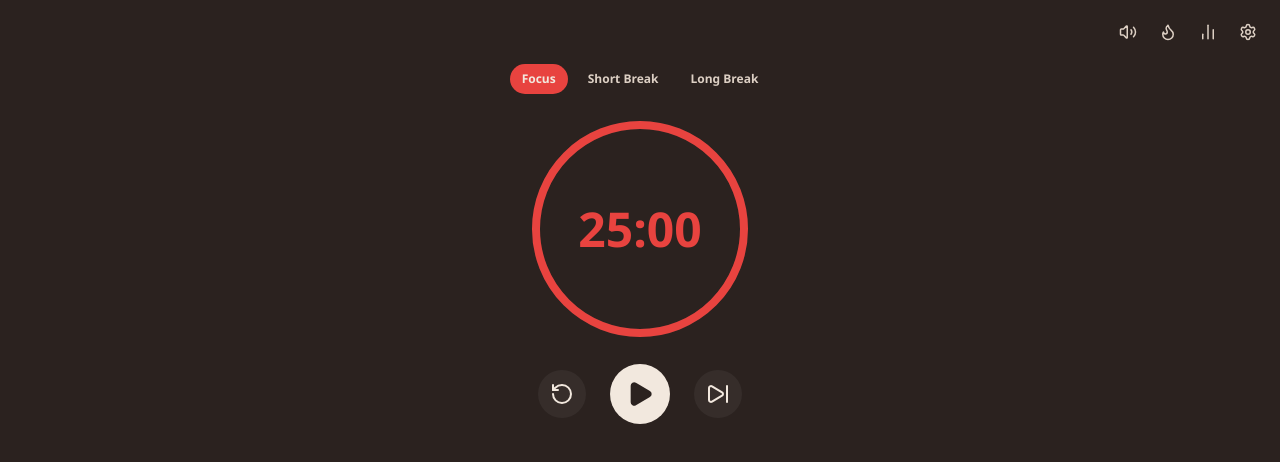
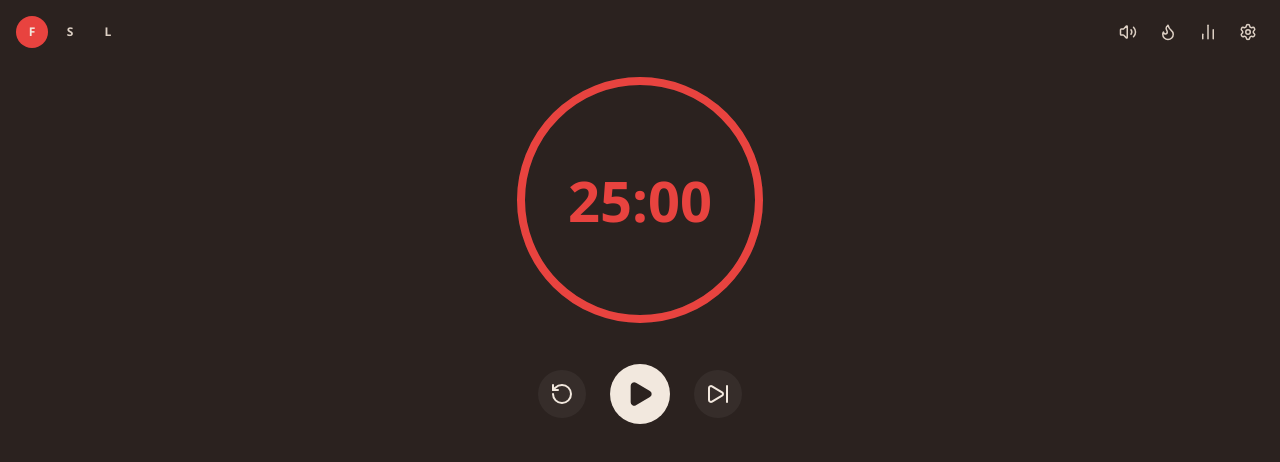
Before and after one commit to perpetuooo/pomodori, a React (Vite) app: page / in a window 1280 px wide. Shown: the top 462 px of the page. Built offline with nearby package versions, Linux system fonts and the light colour scheme; a web font is replaced by a local one.

Commit message:
feat: estilização nos botões do popup principal feat: redimensionamento dinâmico do timer

```diff
--- a/package.json
+++ b/package.json
@@ -15,6 +15,7 @@
     "@radix-ui/react-slot": "^1.2.4",
     "@radix-ui/react-switch": "^1.2.6",
     "@radix-ui/react-tabs": "^1.1.13",
+    "@radix-ui/react-tooltip": "^1.2.8",
     "class-variance-authority": "^0.7.1",
     "clsx": "^2.1.1",
     "dexie": "^4.4.2",
--- a/src/App.tsx
+++ b/src/App.tsx
@@ -1,4 +1,4 @@
-import { useState } from "react";
+import { useState, useEffect } from "react";
 import { formatClock } from "./lib/timer";
 import { useTimer } from "./hooks/useTimer";
 import { StatsView } from "./components/StatsView";
@@ -15,41 +15,58 @@ import {
   CheckCircle,
 } from "lucide-react";
 import { motion } from "framer-motion";
+import { Tooltip, TooltipTrigger, TooltipContent, TooltipProvider } from "./components/ui/tooltip";
 
-function ProgressRing({ percentage, color, isOvertime }: { percentage: number, color: string, isOvertime: boolean }) {
-  const radius = 120;
+const DRAWER_EXPANDED_RADIUS = 155;
+const DRAWER_COLLAPSED_RADIUS = 135;
+
+function ProgressRing({ percentage, color, isOvertime, expanded }: { percentage: number, color: string, isOvertime: boolean, expanded?: boolean }) {
+  const targetRadius = expanded ? DRAWER_EXPANDED_RADIUS : DRAWER_COLLAPSED_RADIUS;
   const stroke = 8;
-  const normalizedRadius = radius - stroke * 2;
+  const normalizedRadius = targetRadius - stroke * 2;
   const circumference = normalizedRadius * 2 * Math.PI;
   const displayPercentage = isOvertime ? 100 : Math.max(0, Math.min(100, percentage));
   const strokeDashoffset = circumference - (displayPercentage / 100) * circumference;
 
   return (
-    <svg height={radius * 2} width={radius * 2} className="progress-ring">
-      <circle
+    <motion.svg
+      animate={{ height: targetRadius * 2, width: targetRadius * 2 }}
+      transition={{ duration: 0.3, ease: "easeInOut" }}
+      className="progress-ring"
+    >
+      <motion.circle
         stroke="rgba(255,255,255,0.05)"
         fill="transparent"
         strokeWidth={stroke}
-        r={normalizedRadius}
-        cx={radius}
-        cy={radius}
+        animate={{
+          r: normalizedRadius,
+          cx: targetRadius,
+          cy: targetRadius,
+        }}
+        transition={{ duration: 0.3, ease: "easeInOut" }}
       />
       <motion.circle
         fill="transparent"
         strokeWidth={stroke}
         strokeLinecap="round"
-        r={normalizedRadius}
-        cx={radius}
-        cy={radius}
         animate={{
+          r: normalizedRadius,
+          cx: targetRadius,
+          cy: targetRadius,
           strokeDashoffset,
           stroke: isOvertime ? "var(--overtime-color)" : color,
         }}
-        initial={{ strokeDashoffset: circumference, stroke: color }}
-        transition={{ duration: 0.5, ease: "easeInOut" }}
+        initial={{
+          r: DRAWER_COLLAPSED_RADIUS - stroke * 2,
+          cx: DRAWER_COLLAPSED_RADIUS,
+          cy: DRAWER_COLLAPSED_RADIUS,
+          strokeDashoffset: circumference,
+          stroke: color,
+        }}
+        transition={{ duration: 0.3, ease: "easeInOut" }}
         style={{ strokeDasharray: `${circumference} ${circumference}` }}
       />
-    </svg>
+    </motion.svg>
   );
 }
 
@@ -67,6 +84,18 @@ function App() {
   } = useTimer();
 
   const [activeTab, setActiveTab] = useState<'timer' | 'stats'>('timer');
+  const [isDrawerVisible, setIsDrawerVisible] = useState(true);
+
+  useEffect(() => {
+    if (!state.isRunning) {
+      const timer = setTimeout(() => {
+        setIsDrawerVisible(true);
+      }, 300);
+      return () => clearTimeout(timer);
+    } else {
+      setIsDrawerVisible(false);
+    }
+  }, [state.isRunning]);
 
   if (!hydrated) return null;
 
@@ -84,45 +113,26 @@ function App() {
   const displayColor = isOvertime ? "var(--overtime-color)" : currentColor;
 
   return (
+    <TooltipProvider delayDuration={400}>
       <main className={`popup ${activeTab === 'stats' ? 'popup-stats' : ''}`}>
         {activeTab === 'timer' && (
           <>
-          <div className="top-icons">
-            <button
-              type="button"
-              onClick={toggleMute}
-              title={settings.alarms?.soundEnabled ? "Mute Alarms" : "Unmute Alarms"}
+            <div className="top-hover-area">
+              <motion.div
+                className="top-drawer"
+                animate={{
+                  opacity: isDrawerVisible ? 1 : 0,
+                  y: isDrawerVisible ? 0 : -8,
+                  height: isDrawerVisible ? 40 : 0,
+                  marginBottom: isDrawerVisible ? 0 : -12,
+                  pointerEvents: isDrawerVisible ? "auto" : "none",
+                }}
+                initial={{ opacity: 0, y: -8, height: 40 }}
+                transition={{ duration: 0.25, ease: "easeOut" }}
               >
-              {settings.alarms?.soundEnabled ? <Volume2 size={18} /> : <VolumeX size={18} />}
-            </button>
-            <button
-              type="button"
-              onClick={toggleOvertime}
-              disabled={state.isRunning}
-              className={`overtime-btn ${settings.overtimeEnabled ? 'active' : ''}`}
-              title="Toggle Overtime mode"
-            >
-              <Flame size={18} />
-            </button>
-            <button
-              type="button"
-              onClick={() => setActiveTab('stats')}
-              title="Stats"
-              className=""
-            >
-              <BarChart2 size={18} />
-            </button>
-            <button
-              type="button"
-              onClick={() => chrome.runtime.openOptionsPage()}
-              title="Settings"
-            >
-              <SettingsIcon size={18} />
-            </button>
-          </div>
-
-          <div className="timer-content">
                 <div className="mode-selectors">
+                  <Tooltip>
+                    <TooltipTrigger asChild>
                       <button
                         type="button"
                         className={state.phase === 'work' ? 'active' : ''}
@@ -130,8 +140,13 @@ function App() {
                         onClick={() => { setActiveTab('timer'); handleSetPhase('work', settings.workDuration); }}
                         disabled={state.isRunning}
                       >
-              Focus
+                        F
                       </button>
+                    </TooltipTrigger>
+                    <TooltipContent side="bottom">Focus</TooltipContent>
+                  </Tooltip>
+                  <Tooltip>
+                    <TooltipTrigger asChild>
                       <button
                         type="button"
                         className={state.phase === 'shortBreak' ? 'active' : ''}
@@ -139,8 +154,13 @@ function App() {
                         onClick={() => { setActiveTab('timer'); handleSetPhase('shortBreak', settings.shortBreakDuration); }}
                         disabled={state.isRunning}
                       >
-              Short Break
+                        S
                       </button>
+                    </TooltipTrigger>
+                    <TooltipContent side="bottom">Short Break</TooltipContent>
+                  </Tooltip>
+                  <Tooltip>
+                    <TooltipTrigger asChild>
                       <button
                         type="button"
                         className={state.phase === 'longBreak' ? 'active' : ''}
@@ -148,20 +168,91 @@ function App() {
                         onClick={() => { setActiveTab('timer'); handleSetPhase('longBreak', settings.longBreakDuration); }}
                         disabled={state.isRunning}
                       >
-              Long Break
+                        L
                       </button>
+                    </TooltipTrigger>
+                    <TooltipContent side="bottom">Long Break</TooltipContent>
+                  </Tooltip>
+                </div>
+                <div className="top-icons">
+                  <Tooltip>
+                    <TooltipTrigger asChild>
+                      <button
+                        type="button"
+                        onClick={toggleMute}
+                      >
+                        {settings.alarms?.soundEnabled ? <Volume2 size={18} /> : <VolumeX size={18} />}
+                      </button>
+                    </TooltipTrigger>
+                    <TooltipContent side="bottom">
+                      {settings.alarms?.soundEnabled ? "Mute Alarms" : "Unmute Alarms"}
+                    </TooltipContent>
+                  </Tooltip>
+                  <Tooltip>
+                    <TooltipTrigger asChild>
+                      <button
+                        type="button"
+                        onClick={toggleOvertime}
+                        disabled={state.isRunning}
+                        className={`overtime-btn ${settings.overtimeEnabled ? 'active' : ''}`}
+                      >
+                        <Flame size={18} />
+                      </button>
+                    </TooltipTrigger>
+                    <TooltipContent side="bottom">
+                      Toggle Overtime mode
+                    </TooltipContent>
+                  </Tooltip>
+                  <Tooltip>
+                    <TooltipTrigger asChild>
+                      <button
+                        type="button"
+                        onClick={() => setActiveTab('stats')}
+                      >
+                        <BarChart2 size={18} />
+                      </button>
+                    </TooltipTrigger>
+                    <TooltipContent side="bottom">
+                      Stats
+                    </TooltipContent>
+                  </Tooltip>
+                  <Tooltip>
+                    <TooltipTrigger asChild>
+                      <button
+                        type="button"
+                        onClick={() => chrome.runtime.openOptionsPage()}
+                      >
+                        <SettingsIcon size={18} />
+                      </button>
+                    </TooltipTrigger>
+                    <TooltipContent side="bottom">
+                      Settings
+                    </TooltipContent>
+                  </Tooltip>
+                </div>
+              </motion.div>
             </div>
 
-          <div className="clock-container">
-            <ProgressRing percentage={percentage} color={currentColor} isOvertime={isOvertime} />
+            <div className="timer-content">
+              <motion.div
+                className="clock-container"
+                animate={{
+                  margin: isDrawerVisible ? "32px 0" : "8px 0",
+                }}
+                transition={{ duration: 0.3, ease: "easeInOut" }}
+              >
+                <ProgressRing percentage={percentage} color={currentColor} isOvertime={isOvertime} expanded={!isDrawerVisible} />
                 <motion.p
                   className="clock-text"
-              animate={{ color: displayColor }}
-              transition={{ duration: 0.5 }}
+                  animate={{
+                    color: displayColor,
+                    fontSize: isDrawerVisible ? "56px" : "72px",
+                  }}
+                  transition={{ duration: 0.3, ease: "easeInOut" }}
                 >
                   {formatClock(state.remainingSeconds)}
                 </motion.p>
-          </div>
+              </motion.div>
 
               <div className="controls">
                 <button type="button" onClick={handleReset} title="Reset Timer">
@@ -180,6 +271,7 @@ function App() {
 
         {activeTab === 'stats' && <StatsView onBack={() => setActiveTab('timer')} />}
       </main>
+    </TooltipProvider>
   );
 }
 
--- /dev/null
+++ b/src/components/ui/tooltip.tsx
@@ -0,0 +1,41 @@
+import * as React from "react"
+import * as TooltipPrimitive from "@radix-ui/react-tooltip"
+import { motion } from "framer-motion"
+
+import { cn } from "@/lib/utils"
+
+const TooltipProvider = TooltipPrimitive.Provider
+
+const Tooltip = TooltipPrimitive.Root
+
+const TooltipTrigger = TooltipPrimitive.Trigger
+
+const TooltipContent = React.forwardRef<
+  React.ElementRef<typeof TooltipPrimitive.Content>,
+  React.ComponentPropsWithoutRef<typeof TooltipPrimitive.Content>
+>(({ className, sideOffset = 4, children, ...props }, ref) => (
+  <TooltipPrimitive.Portal>
+    <TooltipPrimitive.Content
+      ref={ref}
+      sideOffset={sideOffset}
+      className={cn(
+        "z-50 overflow-hidden rounded-md bg-primary px-3 py-1.5 text-xs text-primary-foreground",
+        "shadow-md",
+        className
+      )}
+      {...props}
+    >
+      <motion.div
+        initial={{ opacity: 0, y: 4, scale: 0.96 }}
+        animate={{ opacity: 1, y: 0, scale: 1 }}
+        exit={{ opacity: 0, y: 4, scale: 0.96 }}
+        transition={{ duration: 0.15, ease: "easeOut" }}
+      >
+        {children}
+      </motion.div>
+    </TooltipPrimitive.Content>
+  </TooltipPrimitive.Portal>
+))
+TooltipContent.displayName = TooltipPrimitive.Content.displayName
+
+export { Tooltip, TooltipTrigger, TooltipContent, TooltipProvider }
--- a/src/styles.css
+++ b/src/styles.css
@@ -86,12 +86,40 @@ button:disabled {
   cursor: not-allowed;
 }
 
+.top-hover-area {
+  min-height: 52px;
+}
+
+.top-drawer {
+  display: flex;
+  justify-content: space-between;
+  align-items: flex-start;
+  overflow: hidden;
+}
+
+.mode-selectors {
+  display: flex;
+  gap: 6px;
+}
+
+.mode-selectors button {
+  width: 32px;
+  height: 32px;
+  padding: 0;
+  font-size: 12px;
+  font-weight: 600;
+  border-radius: 50%;
+  color: var(--text-secondary);
+}
+
+.mode-selectors button.active {
+  color: var(--text-primary);
+}
+
 /* Top Icons */
 .top-icons {
   display: flex;
-  justify-content: flex-end;
   gap: 8px;
-  margin-bottom: 16px;
 }
 
 .top-icons button {
@@ -124,25 +152,6 @@ button:disabled {
   flex: 1;
 }
 
-.mode-selectors {
-  display: flex;
-  justify-content: center;
-  gap: 8px;
-  margin-bottom: 32px;
-}
-
-.mode-selectors button {
-  font-size: 12px;
-  font-weight: 600;
-  padding: 6px 12px;
-  border-radius: 16px;
-  color: var(--text-secondary);
-}
-
-.mode-selectors button.active {
-  color: var(--text-primary);
-}
-
 /* Clock area */
 .clock-container {
   flex: 1;
@@ -151,7 +160,7 @@ button:disabled {
   align-items: center;
   justify-content: center;
   position: relative;
-  margin: 30px 0;
+  margin: 32px 0;
 }
 
 .progress-ring {
@@ -162,7 +171,7 @@ button:disabled {
 }
 
 .clock-text {
-  font-size: 48px;
+  font-size: 56px;
   font-weight: 700;
   font-variant-numeric: tabular-nums;
   margin: 0;
```
Also changed, not shown: 1 other file (tests, documents, lock files or other folders). Lines whose indentation alone changed are shown as unchanged.
